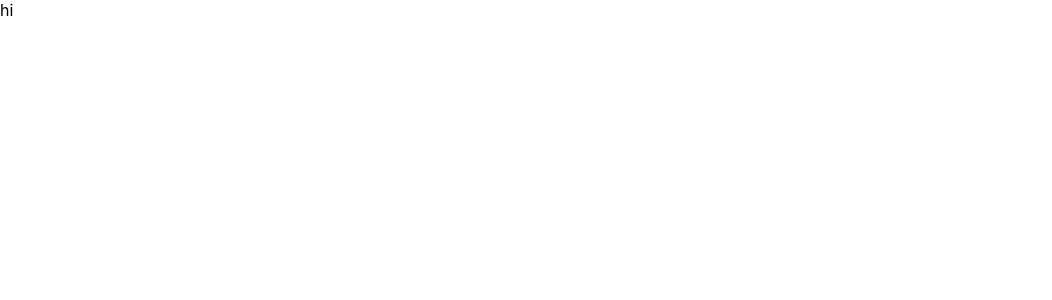
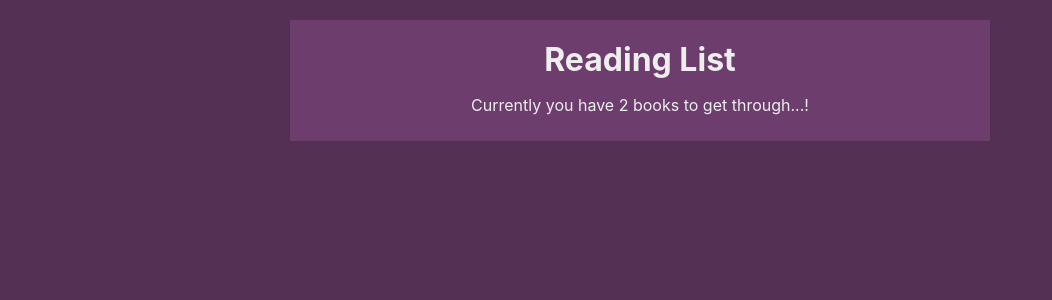
Before and after one commit to PawanGunawardhana/Book-List, a React (Create React App) app: page / in a window 1280 px wide. Shown: the top 300 px of the page, without its empty margins (0-1052 px from the left). Built offline with nearby package versions, Linux system fonts and the light colour scheme.

Commit message:
Updated files and added some css

```diff
--- a/src/App.js
+++ b/src/App.js
@@ -1,5 +1,14 @@
+import Navbar from "./components/Navbar";
+import BookContextProvider from "./contexts/BookContext";
+
 function App() {
-  return <div className="App">hi</div>;
+  return (
+    <div className="App">
+      <BookContextProvider>
+        <Navbar />
+      </BookContextProvider>
+    </div>
+  )
 }
 
 export default App;
--- a/src/components/Navbar.js
+++ b/src/components/Navbar.js
@@ -0,0 +1,15 @@
+import React, { useContext } from "react";
+import { BookContext } from "../contexts/BookContext";
+
+const Navbar = () => {
+  const { books } = useContext(BookContext);
+
+  return (
+    <div className="navbar">
+      <h1>Reading List</h1>
+      <p>Currently you have {books.length} books to get through...!</p>
+    </div>
+  )
+};
+
+export default Navbar;
--- a/src/contexts/BookContext.js
+++ b/src/contexts/BookContext.js
@@ -19,7 +19,7 @@
     }
 
     return (
-        <BookContext.Provider>
+        <BookContext.Provider value= {{books, addBook, removeBook}}>
             {props.children}
         </BookContext.Provider>
     )
--- a/src/index.css
+++ b/src/index.css
@@ -5,9 +5,23 @@
     sans-serif;
   -webkit-font-smoothing: antialiased;
   -moz-osx-font-smoothing: grayscale;
+  background: #553055
 }
 
-code {
-  font-family: source-code-pro, Menlo, Monaco, Consolas, 'Courier New',
-    monospace;
+.App {
+  background: #4c2a4c;
+  margin: 20px auto;
+  width: 90%;
+  max-width: 700px;
+  color: #eee;
 }
+
+.navbar {
+  padding: 10px 20px;
+  text-align: center;
+  background: #6d3d6d;
+}
+
+.navbar h1 {
+  margin: 10px 0;
+}
```
